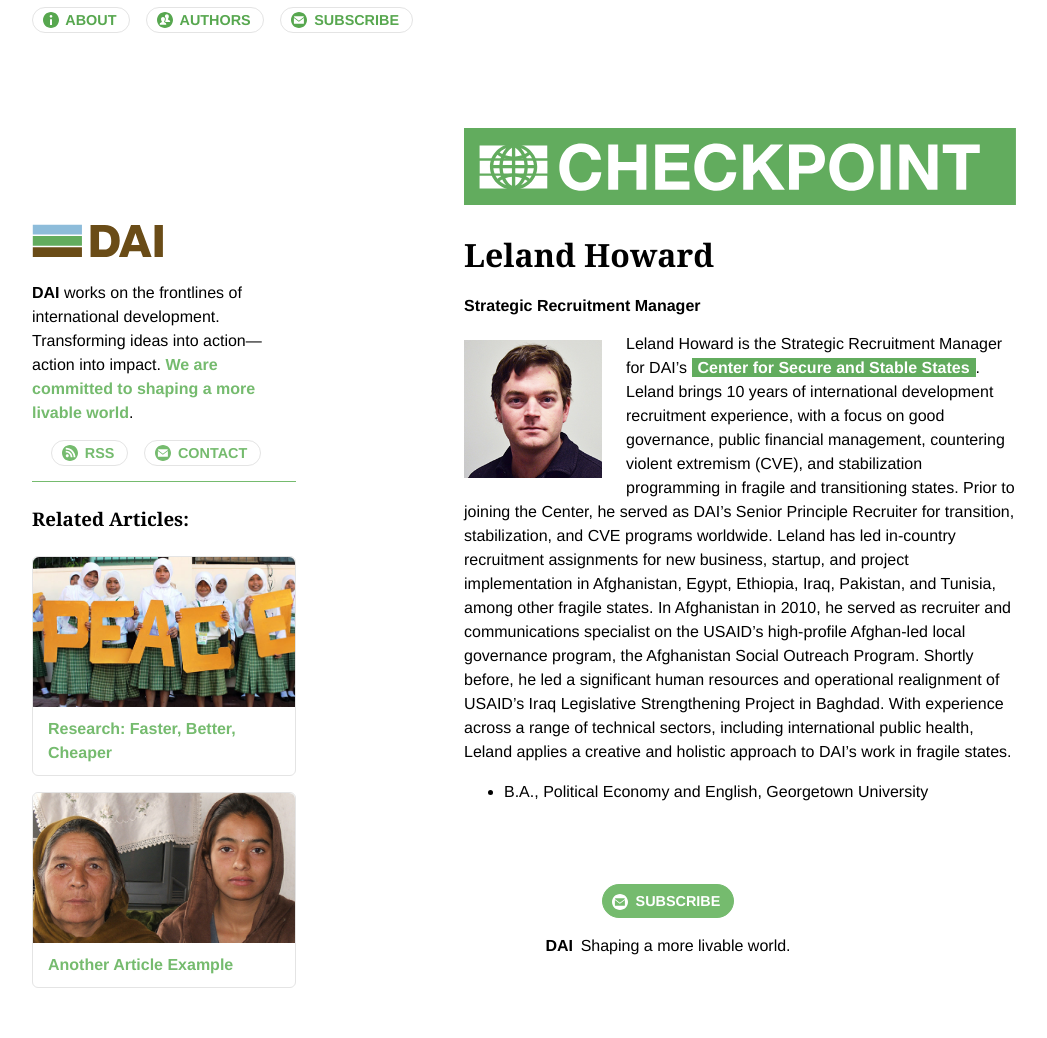
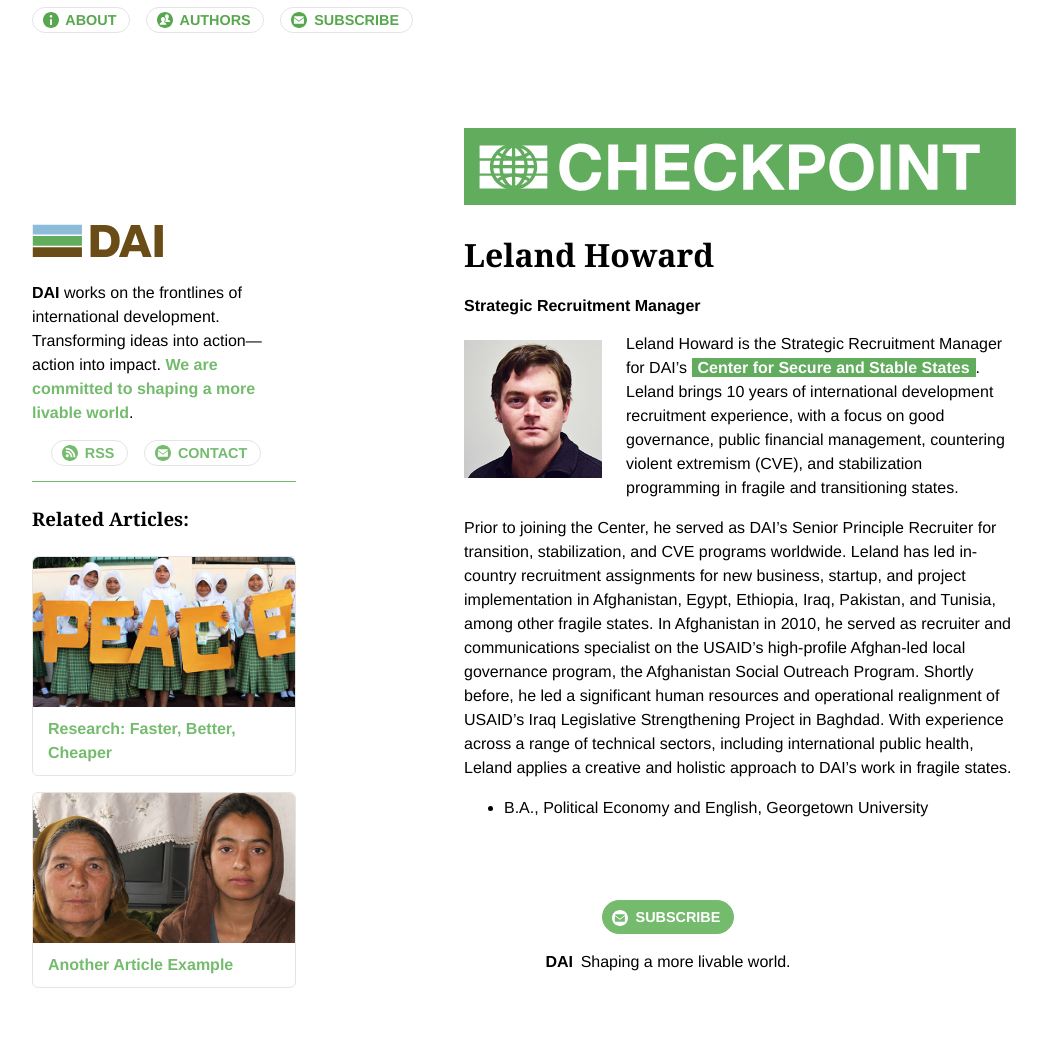
Before and after one commit to BryanSchuetz/CS-, a Jekyll site: the page built from _authors/leland-howard.markdown, in a window 1280 px wide. Shown: the whole page, without its empty margins (116-1163 px from the left). Built offline with Jekyll 4.4.1, drawn with Linux system fonts in a browser that asks for light colours; part of the change alters nothing that is shown.

```diff
--- a/_authors/leland-howard.markdown
+++ b/_authors/leland-howard.markdown
@@ -5,6 +5,10 @@ Job: Strategic Recruitment Manager
 Image: "/uploads/Howard,%20Leland--81%20(1%20in.%20300%20dpi).jpg"
 ---
 
-Leland Howard is the Strategic Recruitment Manager for DAI’s [Center for Secure and Stable States](https://www.dai.com/our-work/solutions/fragile-states). Leland brings 10 years of international development recruitment experience, with a focus on good governance, public financial management, countering violent extremism (CVE), and stabilization programming in fragile and transitioning states. Prior to joining the Center, he served as DAI’s Senior Principle Recruiter for transition, stabilization, and CVE programs worldwide. Leland has led in-country recruitment assignments for new business, startup, and project implementation in Afghanistan, Egypt, Ethiopia, Iraq, Pakistan, and Tunisia, among other fragile states. In Afghanistan in 2010, he served as recruiter and communications specialist on the USAID’s high-profile Afghan-led local governance program, the Afghanistan Social Outreach Program. Shortly before, he led a significant human resources and operational realignment of USAID’s Iraq Legislative Strengthening Project in Baghdad. With experience across a range of technical sectors, including international public health, Leland applies a creative and holistic approach to DAI’s work in fragile states.
+Leland Howard is the Strategic Recruitment Manager for DAI’s [Center for Secure and Stable States](https://www.dai.com/our-work/solutions/fragile-states). Leland brings 10 years of international development recruitment experience, with a focus on good governance, public financial management, countering violent extremism (CVE), and stabilization programming in fragile and transitioning states.
+
+<!--more-->
+
+Prior to joining the Center, he served as DAI’s Senior Principle Recruiter for transition, stabilization, and CVE programs worldwide. Leland has led in-country recruitment assignments for new business, startup, and project implementation in Afghanistan, Egypt, Ethiopia, Iraq, Pakistan, and Tunisia, among other fragile states. In Afghanistan in 2010, he served as recruiter and communications specialist on the USAID’s high-profile Afghan-led local governance program, the Afghanistan Social Outreach Program. Shortly before, he led a significant human resources and operational realignment of USAID’s Iraq Legislative Strengthening Project in Baghdad. With experience across a range of technical sectors, including international public health, Leland applies a creative and holistic approach to DAI’s work in fragile states.
 
 * B.A., Political Economy and English, Georgetown University
```
